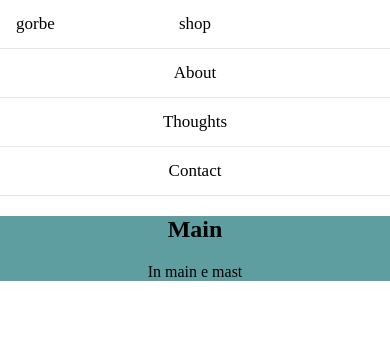
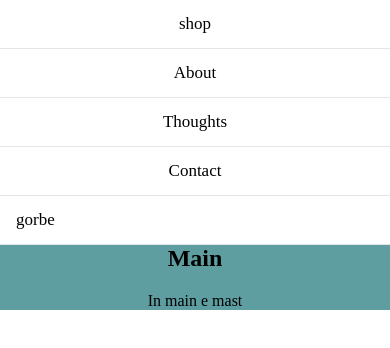
Before and after one commit to mrezas10/Daneshkar_Project1, a plain HTML site: page dropdown/dropdown.html in a window 390 px wide. Both pictures are taken after a click on the link "gorbe". Drawn offline with Linux system fonts and the light colour scheme; a web font is replaced by a local one.

Commit message:
fixed the dropdown header problem

```diff
--- a/dropdown/dropDstyle.css
+++ b/dropdown/dropDstyle.css
@@ -7,10 +7,12 @@ body {
 .topnav {
     overflow: hidden;
     background-color: #ffff;
+    max-height: 0;
+    transition: max-height 0.5s;
 }
 
 .topnav a {
-    float: left;
+    /*float: left;*/
     display: block;
     color: black ;
     text-align: center;
@@ -27,9 +29,19 @@ body {
     color: white;
 }
 
-.topnav .icon {
+.click-icon .icon {
     display: none;
 }
+
+.click-icon a {
+    display: block;
+    color: black ;
+    padding: 14px 16px;
+    text-decoration: none;
+    font-size: 17px;
+    border-bottom: 1px solid rgba(0,0,0,.1);
+}
+
 @media screen and (min-width: 600px) {
     .topnav{
         display: none;
@@ -37,23 +49,24 @@ body {
 
 }
 @media screen and (max-width: 600px) {
-    .topnav a:not(:first-child) {display: none;}
-    .topnav a.icon {
-        border-bottom: none;
-        float: left;
-        display: block;
+    /*.topnav a:not(:first-child) {display: none;}*/
+    /*.topnav a.icon {*/
+    /*    border-bottom: none;*/
+    /*    float: left;*/
+    /*    display: block;*/
 
-    }
+    /*}*/
 }
 
 @media screen and (max-width: 600px) {
     .topnav.opened {
         position: relative;
         max-height: 200px;
-
+        transition: max-height 0.5s;
+        visibility: visible;
     }
-    .topnav.opened .icon {
-        position: absolute;
+    .click-icon .icon {
+        display: block;
 
     }
     .topnav.opened a {
--- a/dropdown/dropdown.html
+++ b/dropdown/dropdown.html
@@ -7,17 +7,17 @@
 <body>
 
 <div class="topnav" id="menu" >
-
-    <a href="javascript:void(0);" class="icon" onclick="myFunction()">gorbe</a>
     <a href="#shop">shop</a>
     <a href="#About">About</a>
     <a href="#Thoughts">Thoughts</a>
     <a href="#Contact">Contact</a>
 
 </div>
-
+<div class="click-icon">
+    <a href="javascript:void(0);" class="icon" onclick="myFunction()">gorbe</a>
+</div>
 <div style=" background-color: cadetblue; text-align: center">
-    <h2> Main</h2>
+    <h2 style="margin-top: 0"> Main</h2>
     <p>In main e mast</p>
 </div>
 
```
